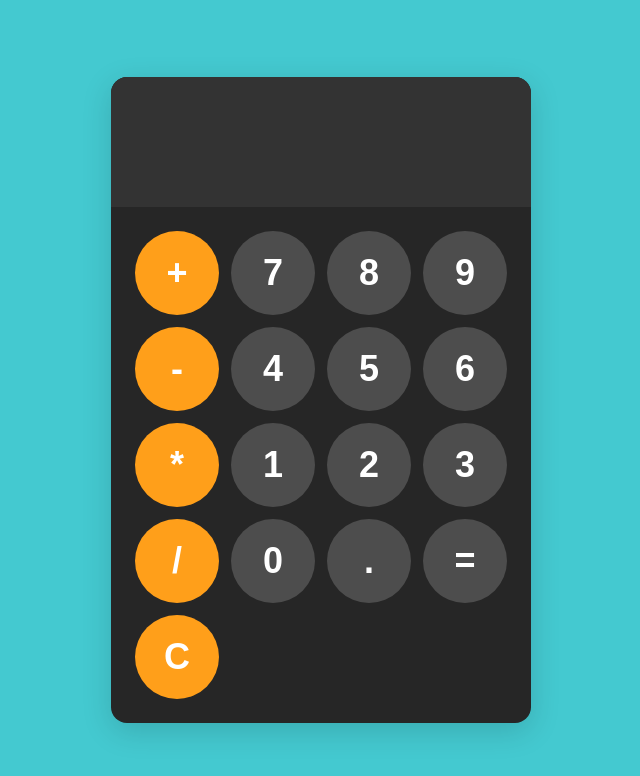
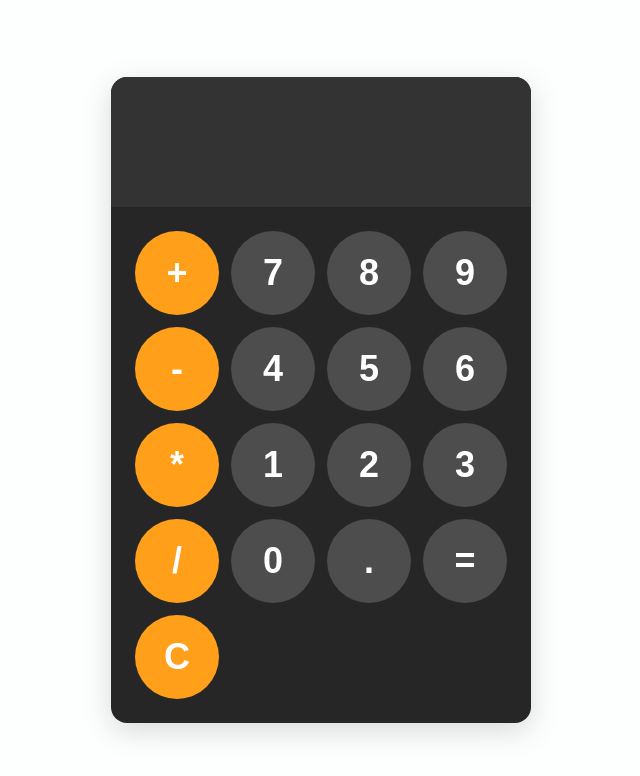
Before and after one commit to elegantsoftware01/Calculator, a plain HTML site: page index.html in a window 1280 px wide. Shown: the whole page, without its empty margins (319-959 px from the left). Drawn offline with Linux system fonts and the light colour scheme.

Commit message:
26/10/25

```diff
--- a/index.css
+++ b/index.css
@@ -19,7 +19,7 @@ body{
   align-items: center;
   min-height: 100dvh;
   padding: 16px;
-  background-color: rgba(16, 186, 195, 0.779);
+  background-color: rgba(253, 255, 255, 0.905);
 }
 
 #calculator{
```
